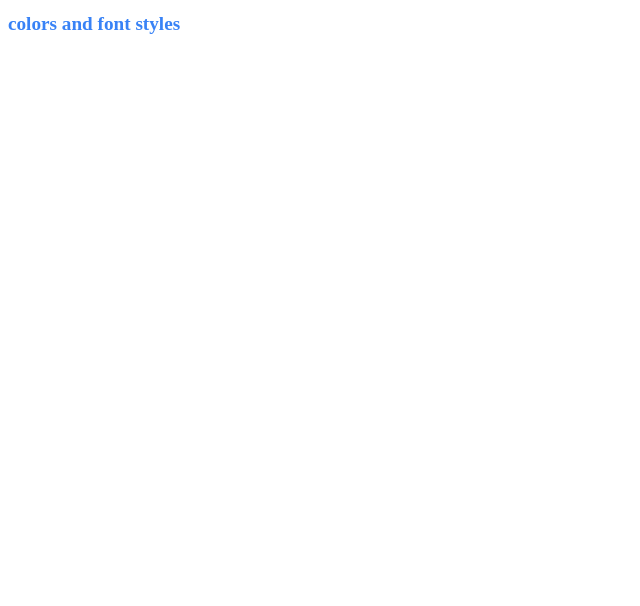
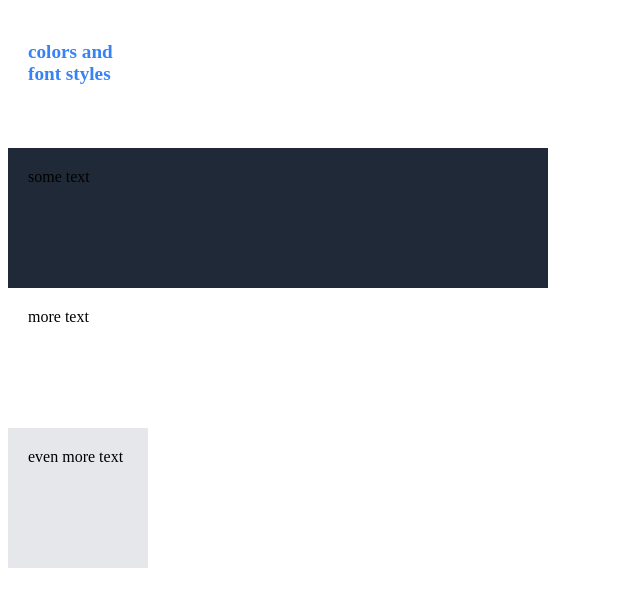
Before and after one commit to rebeccabuehler/Landing-page, a plain HTML site: page index.html in a window 1280 px wide. Shown: the whole page, without its empty margins (0-640 px from the left). Drawn offline with Linux system fonts and the light colour scheme.

Commit message:
updating the style for each box

```diff
--- a/index.html
+++ b/index.html
@@ -7,6 +7,8 @@
     </head>
     <body>
         <box-one><h1>colors and font styles</h1></box-one>
-
+        <box-two>some text</box-two>
+        <box-three>more text</box-three>
+        <box-four>even more text</box-four>
     </body>
 </html>
--- a/style.css
+++ b/style.css
@@ -6,13 +6,33 @@ h1{
 
 box-one{
     background-color: white;
+    padding: 20px;
+    height: 100px;
+    width: 100px;
+    display: flex;
+    flex-direction: column;
 }
 box-two{
     background-color: #1F2937;
+    padding: 20px;
+    height: 100px;
+    width: 500px;
+    display: flex;
+    flex-direction: column;
 }
 box-three{
     background-color: white;
+    padding: 20px;
+    height: 100px;
+    width: 100px;
+    display: flex;
+    flex-direction: column;
 }
 box-four{
     background-color: #E5E7EB;
+    padding: 20px;
+    height: 100px;
+    width: 100px;
+    display: flex;
+    flex-direction: column;
 }
```
